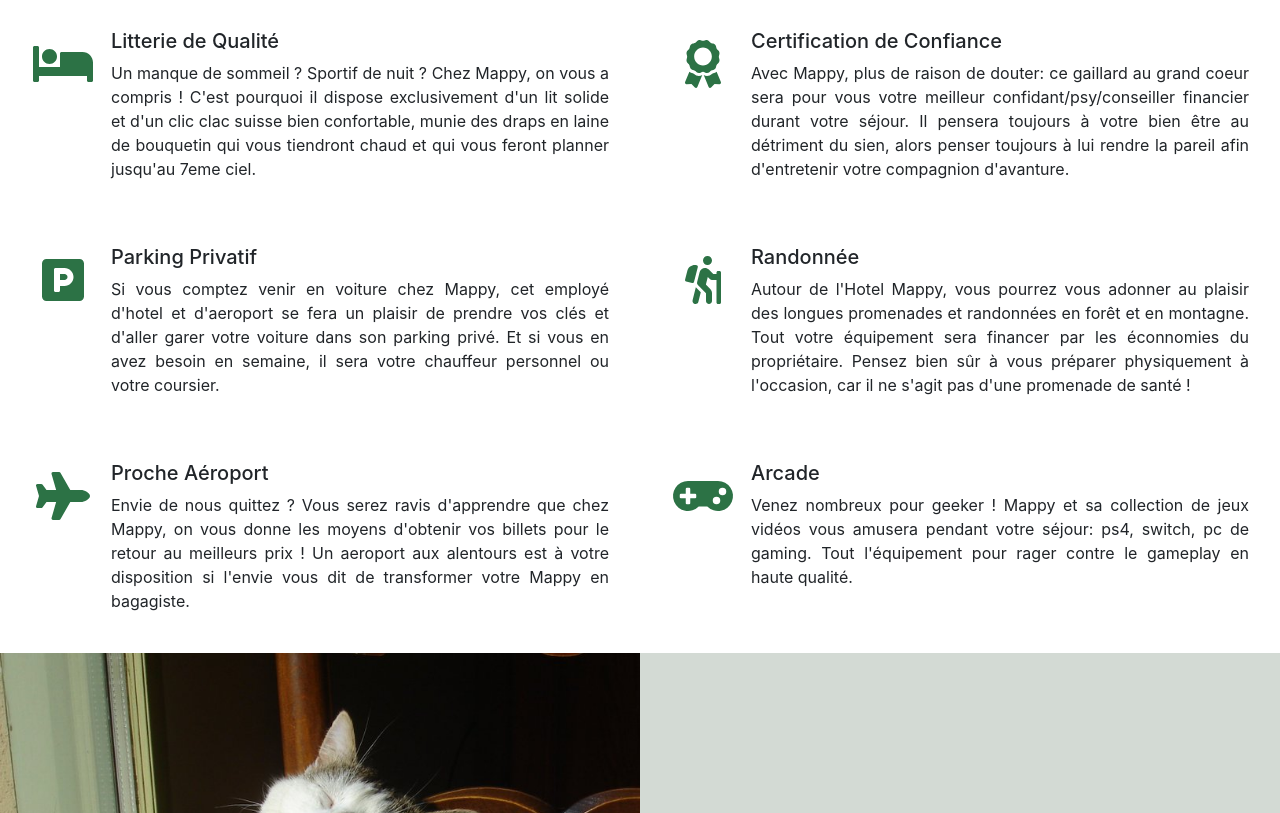
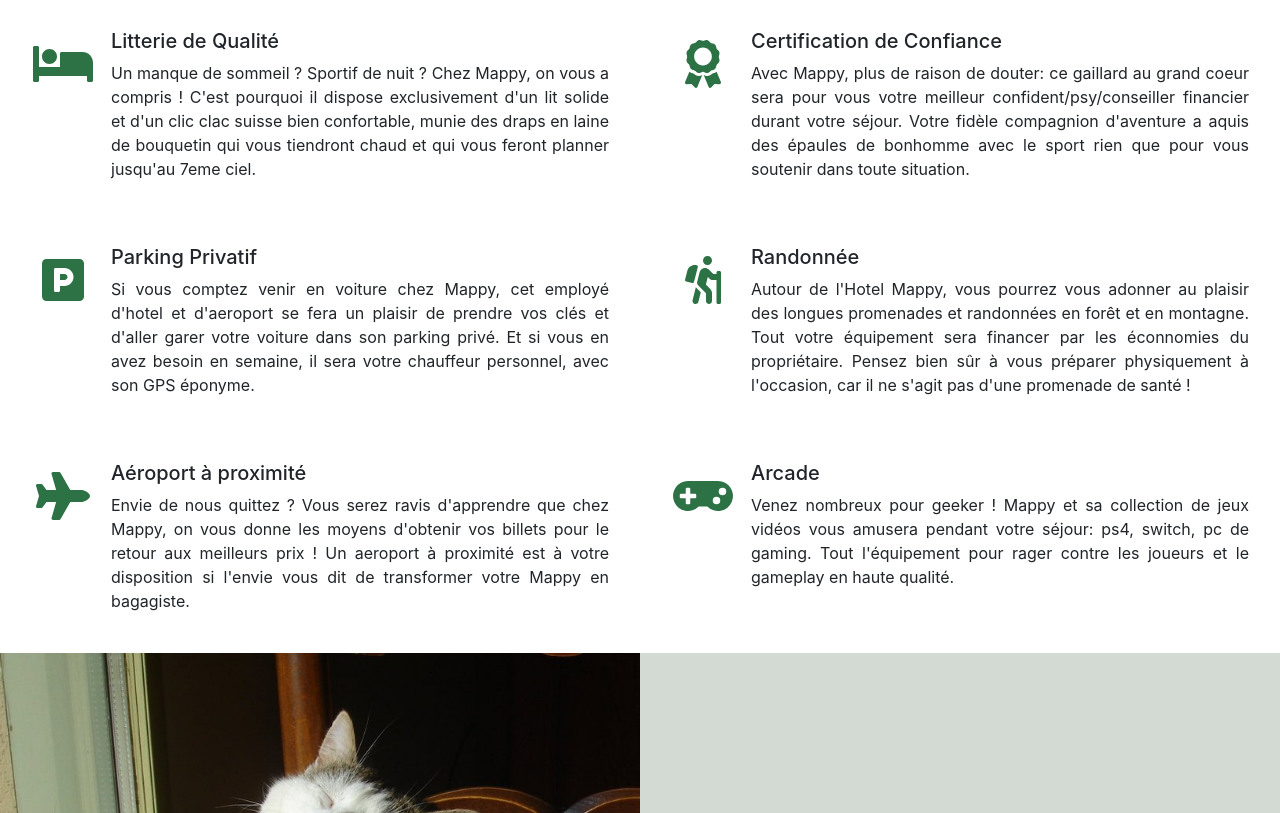
Before and after one commit to maliknoga/myprojects, a plain HTML site: page Site Hotel Mappy/index.html in a window 1280 px wide. Shown: the part 601-1414 px from the top of the page. Drawn offline with nearby package versions, Linux system fonts and the light colour scheme.

Commit message:
modification of Site Hotel Mappy (text correction)

```diff
--- a/Site Hotel Mappy/index.html
+++ b/Site Hotel Mappy/index.html
@@ -17,7 +17,8 @@
 
     <link rel="stylesheet" href="css/style.css">
     <!-- LOGO img/logo.png 50x50 ou 32x32 -->
-    <link rel="shortcut icon" href="img/logo.png"> <!-- A MODIF -->
+    <link rel="shortcut icon" href="img/logo.png">
+    <!-- A MODIF -->
 
     <title>Hotel Mappy</title>
 </head>
@@ -93,7 +94,8 @@
                     </span>
                     <div class="media-body ml-3">
                         <h5 class="mt-0">Litterie de Qualité</h5>
-                        <p class="text-justify">Un manque de sommeil ? Sportif de nuit ? Chez Mappy, on vous a compris ! C'est pourquoi il dispose exclusivement d'un lit solide et d'un clic clac suisse bien confortable, munie des draps en laine de bouquetin qui vous tiendront chaud et qui vous feront planner jusqu'au 7eme ciel.</p>
+                        <p class="text-justify">Un manque de sommeil ? Sportif de nuit ? Chez Mappy, on vous a compris ! C'est pourquoi il dispose exclusivement d'un lit solide et d'un clic clac suisse bien confortable, munie des draps en laine de bouquetin qui vous tiendront
+                            chaud et qui vous feront planner jusqu'au 7eme ciel.</p>
                     </div>
                 </div>
             </div>
@@ -105,7 +107,8 @@
                     </span>
                     <div class="media-body ml-3">
                         <h5 class="mt-0">Certification de Confiance</h5>
-                        <p class="text-justify">Avec Mappy, plus de raison de douter: ce gaillard au grand coeur sera pour vous votre meilleur confidant/psy/conseiller financier durant votre séjour. Il pensera toujours à votre bien être au détriment du sien, alors penser toujours à lui rendre la pareil afin d'entretenir votre compagnion d'avanture.</p>
+                        <p class="text-justify">Avec Mappy, plus de raison de douter: ce gaillard au grand coeur sera pour vous votre meilleur confident/psy/conseiller financier durant votre séjour. Votre fidèle compagnion d'aventure a aquis des épaules de bonhomme avec le sport
+                            rien que pour vous soutenir dans toute situation. </p>
                     </div>
                 </div>
             </div>
@@ -117,7 +120,8 @@
                     </span>
                     <div class="media-body ml-3">
                         <h5 class="mt-0">Parking Privatif</h5>
-                        <p class="text-justify">Si vous comptez venir en voiture chez Mappy, cet employé d'hotel et d'aeroport se fera un plaisir de prendre vos clés et d'aller garer votre voiture dans son parking privé. Et si vous en avez besoin en semaine, il sera votre chauffeur personnel ou votre coursier.</p>
+                        <p class="text-justify">Si vous comptez venir en voiture chez Mappy, cet employé d'hotel et d'aeroport se fera un plaisir de prendre vos clés et d'aller garer votre voiture dans son parking privé. Et si vous en avez besoin en semaine, il sera votre chauffeur
+                            personnel, avec son GPS éponyme.</p>
                     </div>
                 </div>
             </div>
@@ -129,19 +133,21 @@
                     </span>
                     <div class="media-body ml-3">
                         <h5 class="mt-0">Randonnée</h5>
-                        <p class="text-justify">Autour de l'Hotel Mappy, vous pourrez vous adonner au plaisir des longues promenades et randonnées en forêt et en montagne. Tout votre équipement sera financer par les éconnomies du propriétaire. Pensez bien sûr à vous préparer physiquement à l'occasion, car il ne s'agit pas d'une promenade de santé !</p>
+                        <p class="text-justify">Autour de l'Hotel Mappy, vous pourrez vous adonner au plaisir des longues promenades et randonnées en forêt et en montagne. Tout votre équipement sera financer par les éconnomies du propriétaire. Pensez bien sûr à vous préparer
+                            physiquement à l'occasion, car il ne s'agit pas d'une promenade de santé !</p>
                     </div>
                 </div>
             </div>
-            <!-- ***** Proche Aéroport ***** -->
+            <!-- ***** Aéroport à proximité ***** -->
             <div class="col-12 col-md-6">
                 <div class="media my-3">
                     <span>
                         <i class="fas fa-plane"></i>
                     </span>
                     <div class="media-body ml-3">
-                        <h5 class="mt-0">Proche Aéroport</h5>
-                        <p class="text-justify">Envie de nous quittez ? Vous serez ravis d'apprendre que chez Mappy, on vous donne les moyens d'obtenir vos billets pour le retour au meilleurs prix ! Un aeroport aux alentours est à votre disposition si l'envie vous dit de transformer votre Mappy en bagagiste.</p>
+                        <h5 class="mt-0">Aéroport à proximité</h5>
+                        <p class="text-justify">Envie de nous quittez ? Vous serez ravis d'apprendre que chez Mappy, on vous donne les moyens d'obtenir vos billets pour le retour aux meilleurs prix ! Un aeroport à proximité est à votre disposition si l'envie vous dit de transformer
+                            votre Mappy en bagagiste.</p>
                     </div>
                 </div>
             </div>
@@ -153,7 +159,7 @@
                     </span>
                     <div class="media-body ml-3">
                         <h5 class="mt-0">Arcade</h5>
-                        <p class="text-justify">Venez nombreux pour geeker ! Mappy et sa collection de jeux vidéos vous amusera pendant votre séjour: ps4, switch, pc de gaming. Tout l'équipement pour rager contre le gameplay en haute qualité.</p>
+                        <p class="text-justify">Venez nombreux pour geeker ! Mappy et sa collection de jeux vidéos vous amusera pendant votre séjour: ps4, switch, pc de gaming. Tout l'équipement pour rager contre les joueurs et le gameplay en haute qualité.</p>
                     </div>
                 </div>
             </div>
@@ -211,4 +217,6 @@
     <script src="https://code.jquery.com/jquery-3.3.1.slim.min.js" integrity="sha384-q8i/X+965DzO0rT7abK41JStQIAqVgRVzpbzo5smXKp4YfRvH+8abtTE1Pi6jizo" crossorigin="anonymous"></script>
     <script src="https://cdnjs.cloudflare.com/ajax/libs/popper.js/1.14.7/umd/popper.min.js" integrity="sha384-UO2eT0CpHqdSJQ6hJty5KVphtPhzWj9WO1clHTMGa3JDZwrnQq4sF86dIHNDz0W1" crossorigin="anonymous"></script>
     <script src="https://stackpath.bootstrapcdn.com/bootstrap/4.3.1/js/bootstrap.min.js" integrity="sha384-JjSmVgyd0p3pXB1rRibZUAYoIIy6OrQ6VrjIEaFf/nJGzIxFDsf4x0xIM+B07jRM" crossorigin="anonymous"></script>
-</body></html>
+</body>
+
+</html>
```
